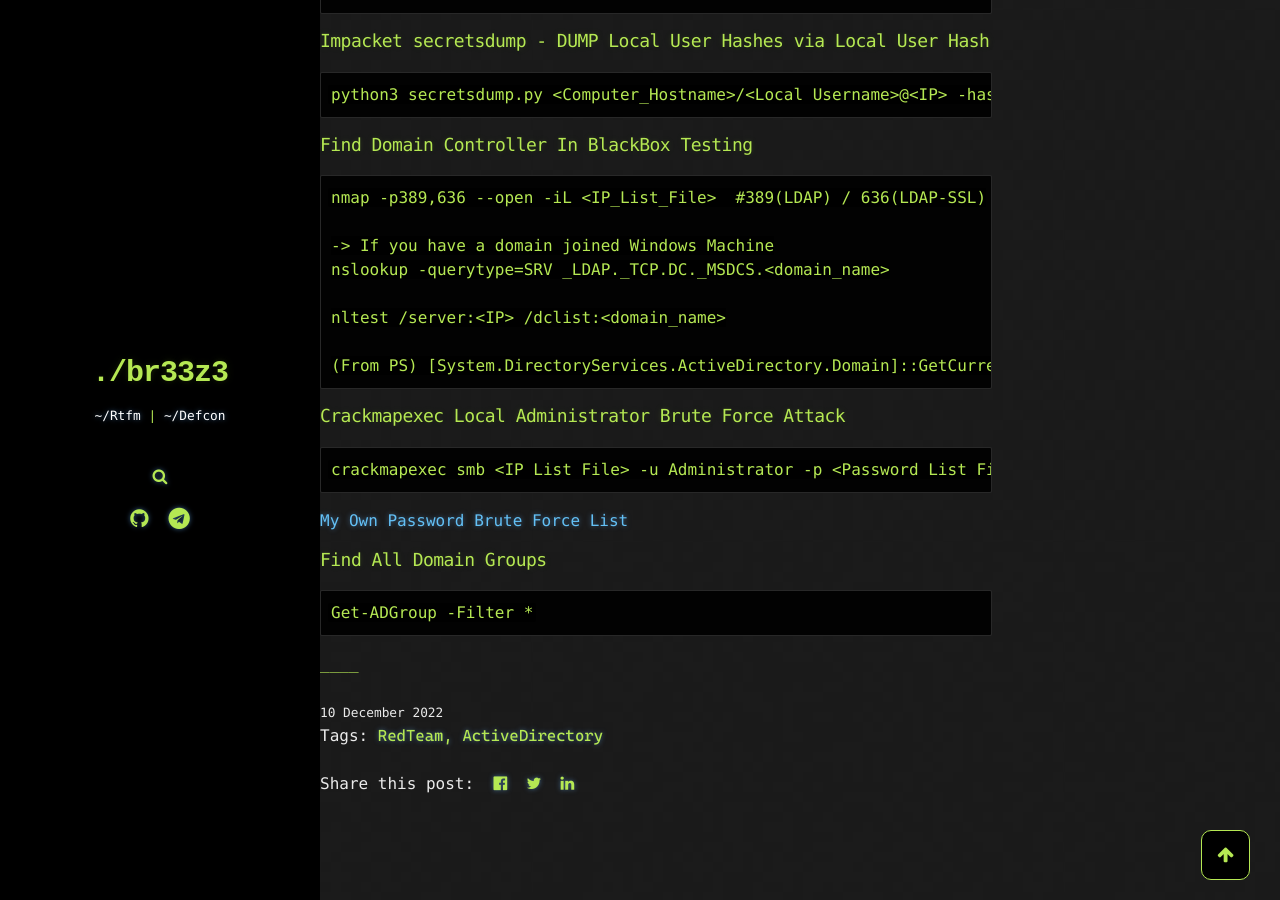
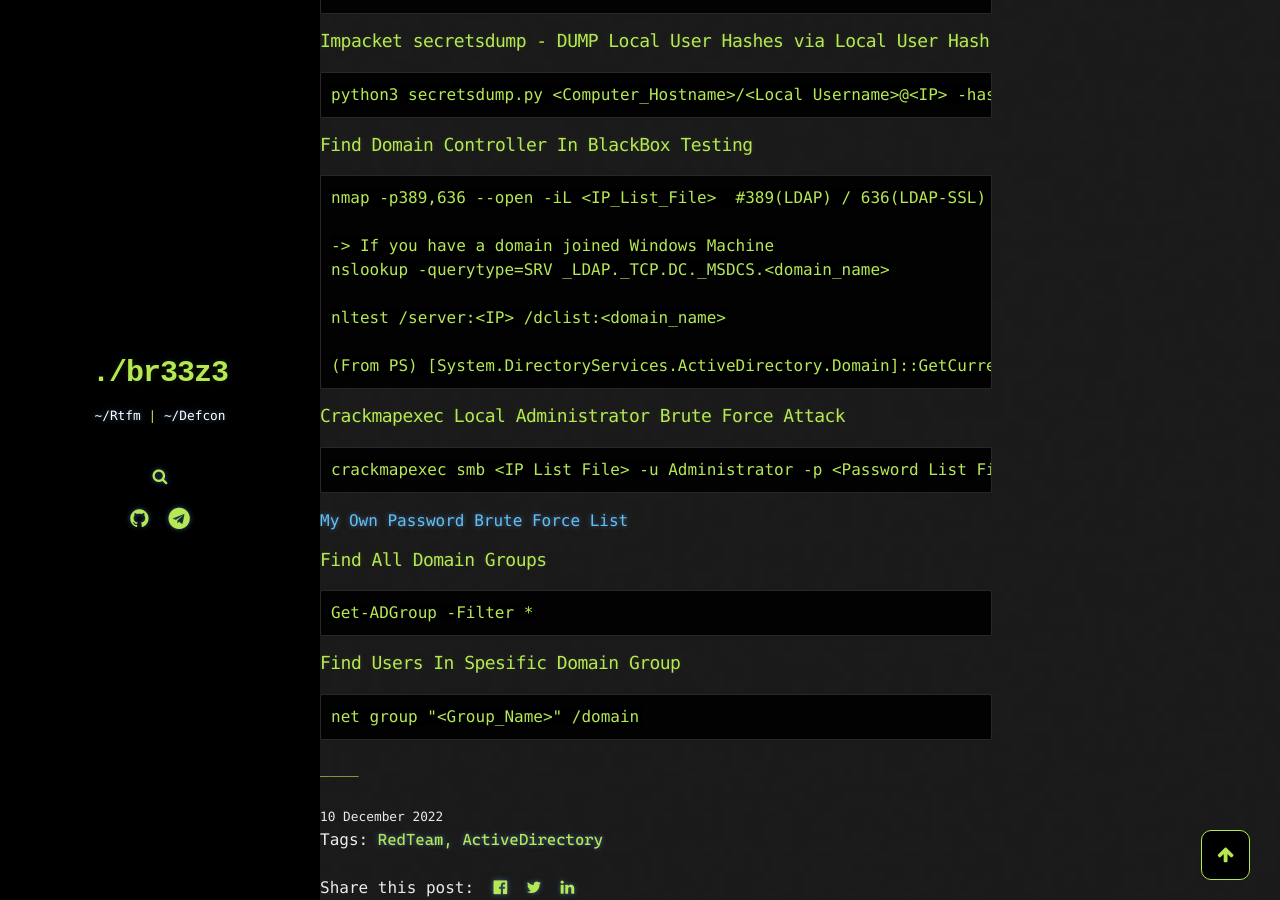
Before and after one commit to br33z3/br33z3.github.io, a Jekyll site: the page built from _pages/rtfm.md, in a window 1280 px wide and 900 px high, scrolled down 1055 px. Built offline with Jekyll 4.4.1, drawn with Linux system fonts in a browser that asks for light colours; comment, search, counter and statistics services are not loaded.

Commit message:
Update rtfm.md

```diff
--- a/_pages/rtfm.md
+++ b/_pages/rtfm.md
@@ -67,3 +67,7 @@ date: 2022-12-10
 ### Find All Domain Groups
 
     Get-ADGroup -Filter *
+
+### Find Users In Spesific Domain Group
+
+    net group "<Group_Name>" /domain
```
